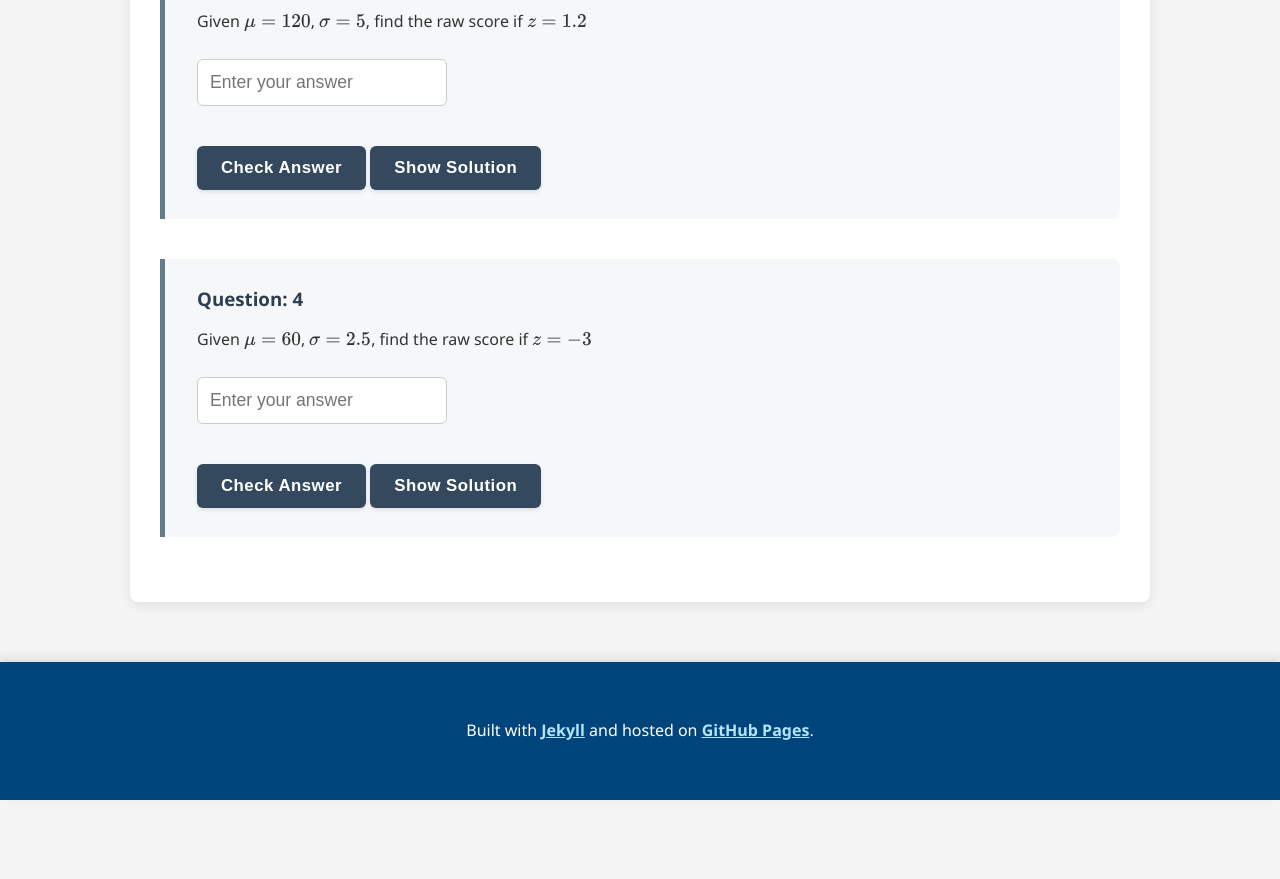
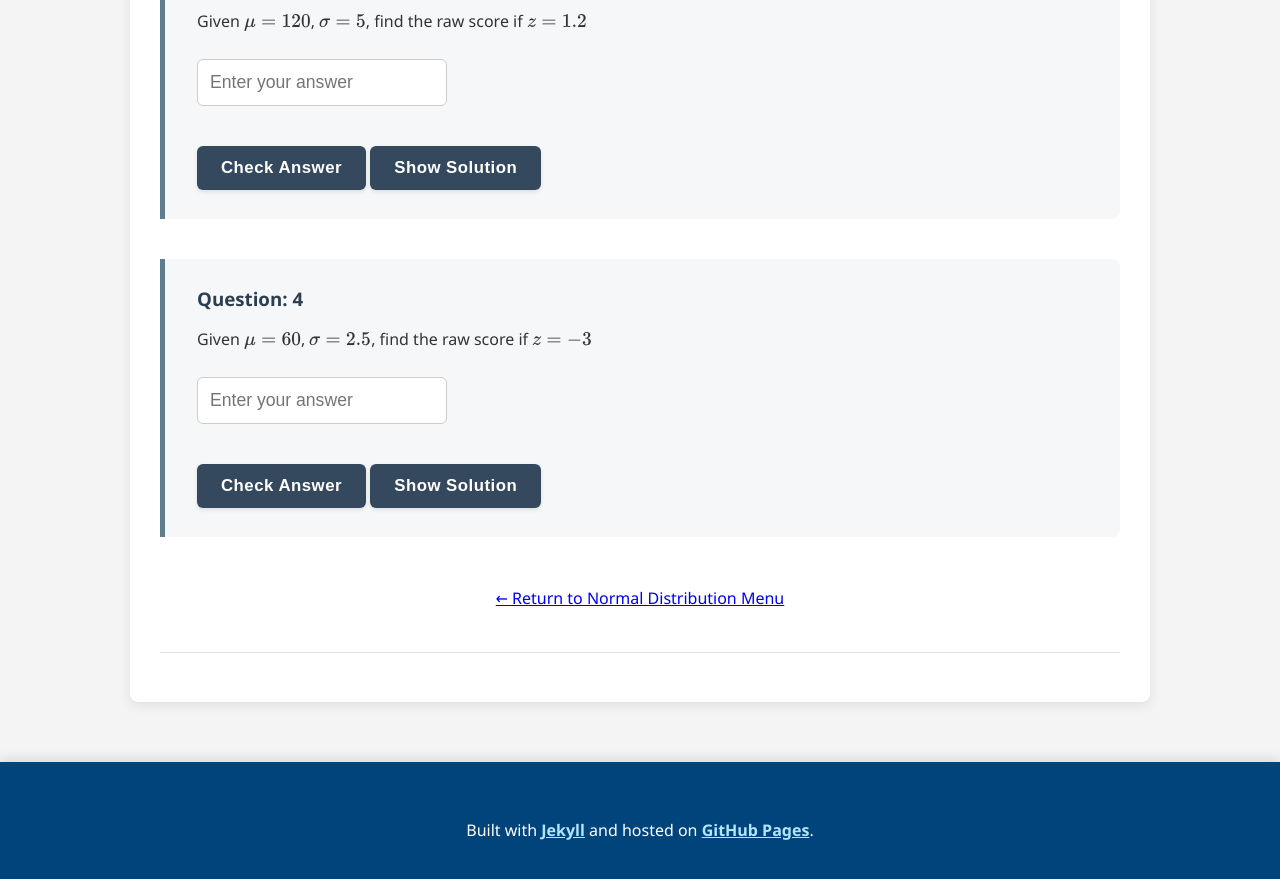
Before and after one commit to probe973/eco-4001b, a Jekyll site: the page built from normal/01-standardise.md, in a window 1280 px wide and 900 px high, scrolled down 1986 px. Shown: the top 879 px of the window. Built offline with Jekyll 4.4.1, drawn with Linux system fonts in a browser that asks for light colours; before the commit the page ends 2786 px from its top, so only the background shows below that.

Commit message:
Update 01-standardise.md

```diff
--- a/normal/01-standardise.md
+++ b/normal/01-standardise.md
@@ -83,3 +83,9 @@ correct_answer="52.5"
 tolerance="0.05"
 solution_text="$x=60 + -3 \times 2.5 = 60 - 7.5 = 52.5$"
 %}
+
+<div style="text-align: center; margin-top: 3em;">
+    <a href="{{ "/normal/" | relative_url }}">← Return to Normal Distribution Menu</a>
+</div>
+
+{% include pagination.html %}
```
